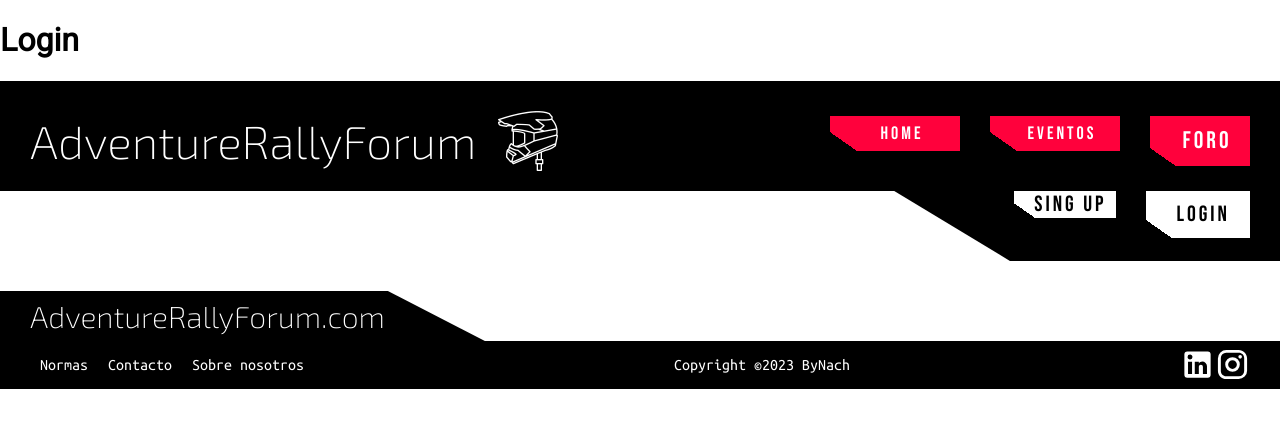
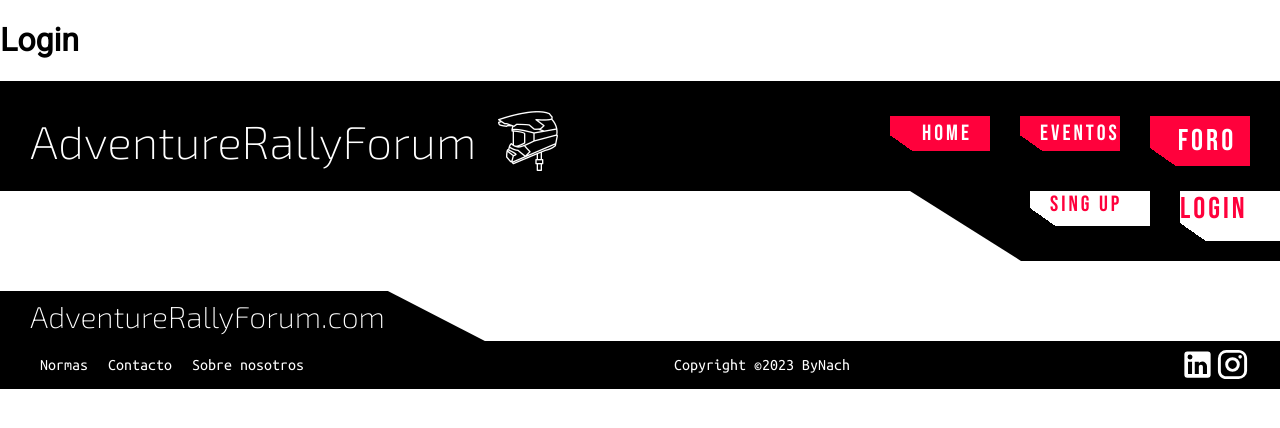
Before and after one commit to byNach/AdventureRallyForum, a React (Vite) app in the folder AdventureRallyForum/: page /Login in a window 1280 px wide. Shown: the top 428 px of the page. Built offline with nearby package versions, Linux system fonts and the light colour scheme.

Commit message:
RF styles

```diff
--- a/AdventureRallyForum/src/assets/Styles/Styled-components/Header-style.css
+++ b/AdventureRallyForum/src/assets/Styles/Styled-components/Header-style.css
@@ -43,15 +43,14 @@
 }
 
 .Login {
-  padding-left: 30px;
-  padding-top: 10px;
-  padding-bottom: 10px;
-  padding-right: 20px;
+  width: 100px;
+  height: 50px;
+  font-size: 24px;
   background: linear-gradient(35deg, transparent 15%, #ffffff 5%);
   border: 0;
   font-family: 'Bebas Neue', cursive;
-  font-size: 22px;
-  color: #000000;
+  font-size: 30px;
+  color: #FF013C;
   letter-spacing: 3px;
   outline: transparent;
   position: relative;
@@ -59,14 +58,16 @@
 }
 
 .Sing-up {
+  width: 100px;
+  height: 35px;
+  font-size: 22px;
   margin-right: 30px;
   padding-left: 20px;
-  padding-right: 10px;
+  font-family: 'Bebas Neue', cursive;
+  letter-spacing: 2px;
   background: linear-gradient(35deg, transparent 15%, #ffffff 5%);
   border: 0;
-  font-family: 'Bebas Neue', cursive;
-  font-size: 22px;
-  color: #000000;
+  color: #FF013C;
   letter-spacing: 3px;
   outline: transparent;
   position: relative;
@@ -81,7 +82,6 @@
   align-items: flex-start;
   height: 70px;
   width: fit-content;
-  padding-right: 30px;
   padding-left: 120px;
   background-color: rgb(0, 0, 0);
   clip-path: polygon(0% 0%, 100% 0%, 100% 100%, 30% 100%);
@@ -187,11 +187,11 @@ button:hover::after {
 .Foro-button {
   width: 100px;
   height: 50px;
-  font-size: 24px;
+  font-size: 30px;
 }
 
 .Other-button {
-  width: 130px;
+  width: 100px;
   height: 35px;
-  font-size: 18px;
+  font-size: 22px;
 }
```
